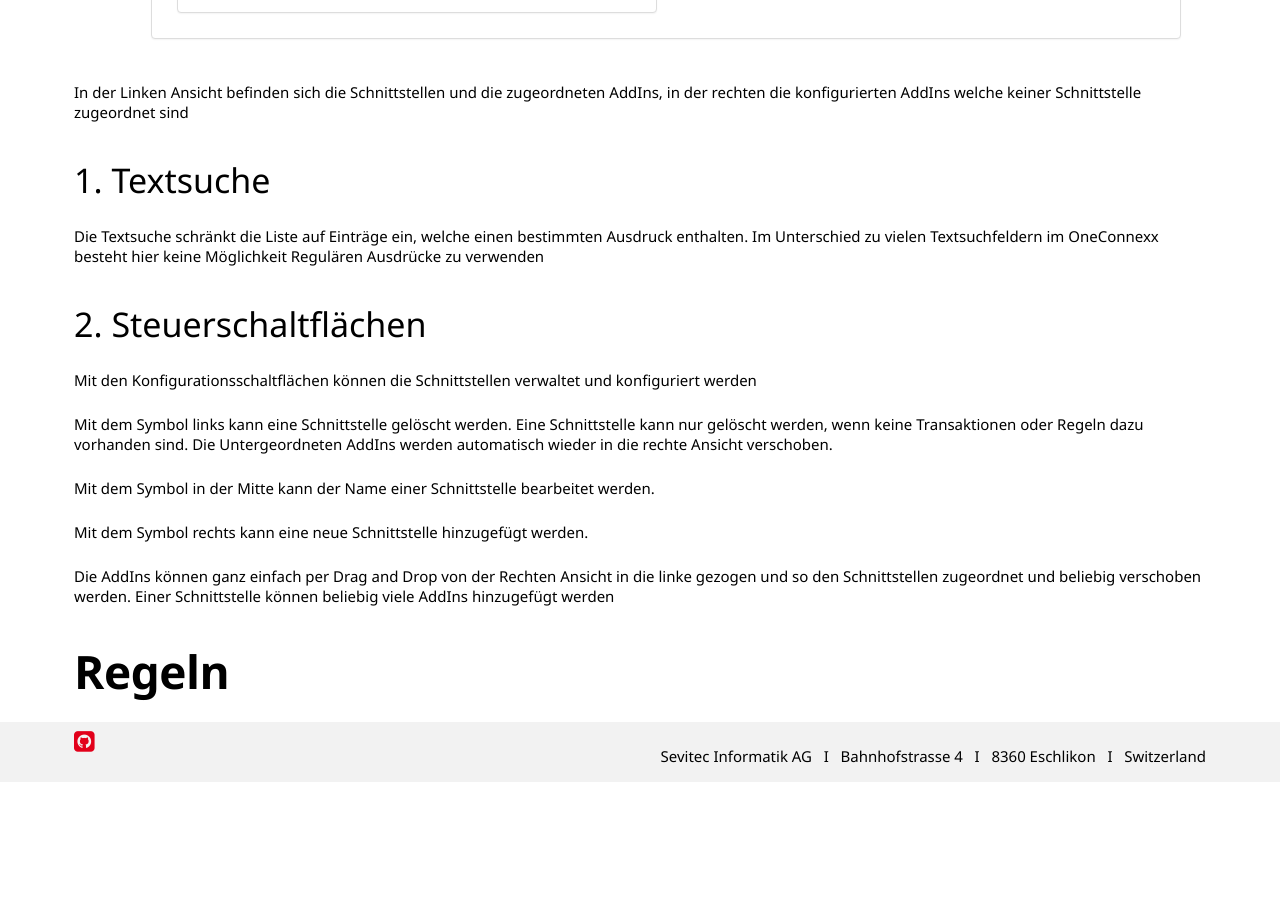
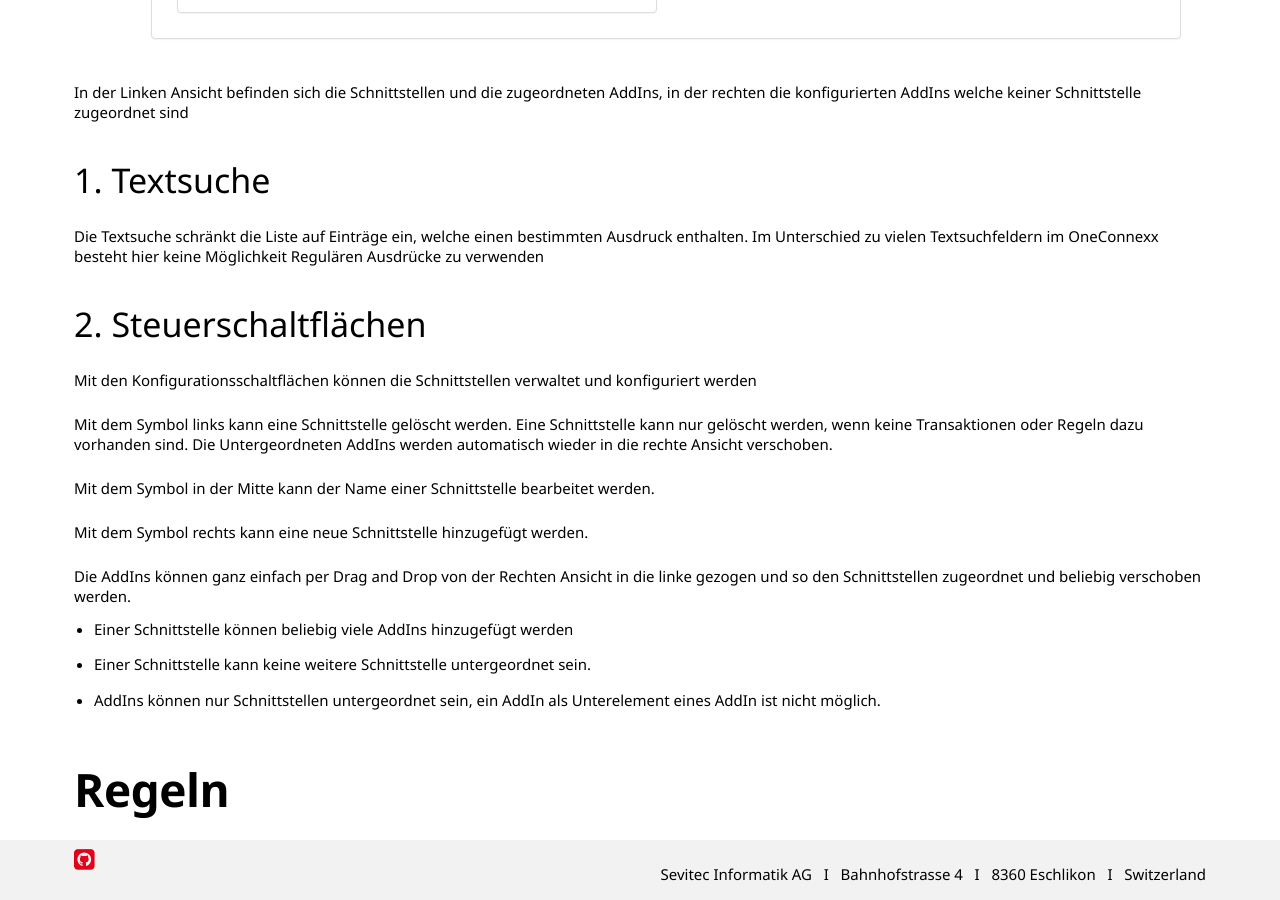
Before and after one commit to primesoft-group/oneconnexx-docs, a Jekyll site: the page built from _pages/webclient/de/ueberwachung.md, in a window 1280 px wide and 900 px high, scrolled down 3204 px. Built offline with Jekyll 4.4.1, drawn with Linux system fonts in a browser that asks for light colours; nearby versions of some CDN libraries; some web fonts are replaced; before the commit the page ends 3986 px from its top, so only the background shows below that.

Commit message:
Arbeit an Überwachungsseite

```diff
--- a/_pages/webclient/de/ueberwachung.md
+++ b/_pages/webclient/de/ueberwachung.md
@@ -79,7 +79,9 @@ Mit dem Symbol in der Mitte kann der Name einer Schnittstelle bearbeitet werden.
 Mit dem Symbol rechts kann eine neue Schnittstelle hinzugefügt werden.
 
 Die AddIns können ganz einfach per Drag and Drop von der Rechten Ansicht in die linke gezogen und so den Schnittstellen zugeordnet und beliebig verschoben werden.
-Einer Schnittstelle können beliebig viele AddIns hinzugefügt werden
+* Einer Schnittstelle können beliebig viele AddIns hinzugefügt werden
+* Einer Schnittstelle kann keine weitere Schnittstelle untergeordnet sein.
+* AddIns können nur Schnittstellen untergeordnet sein, ein AddIn als Unterelement eines AddIn ist nicht möglich.
 
 
 ## __Regeln__
```
